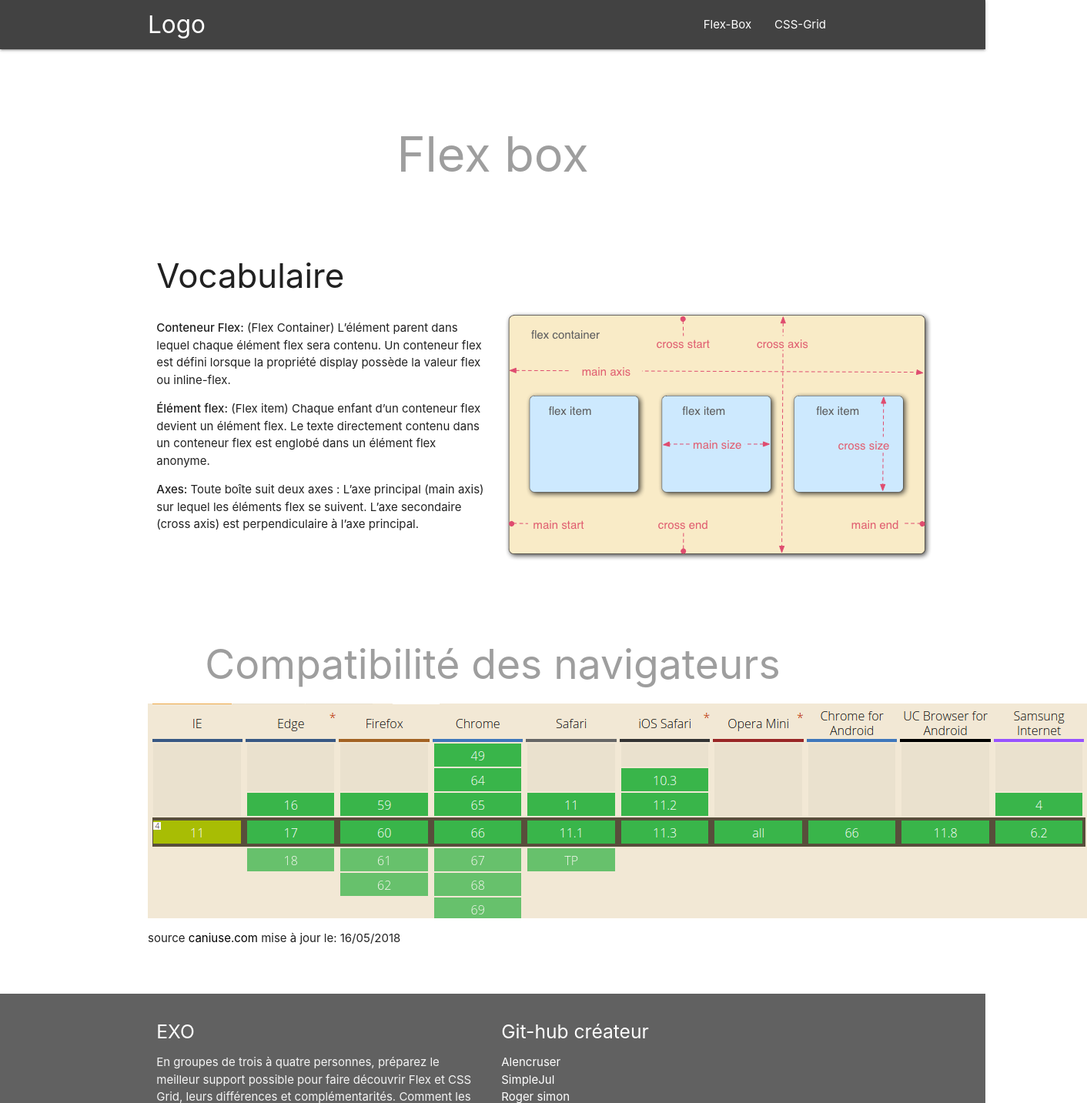
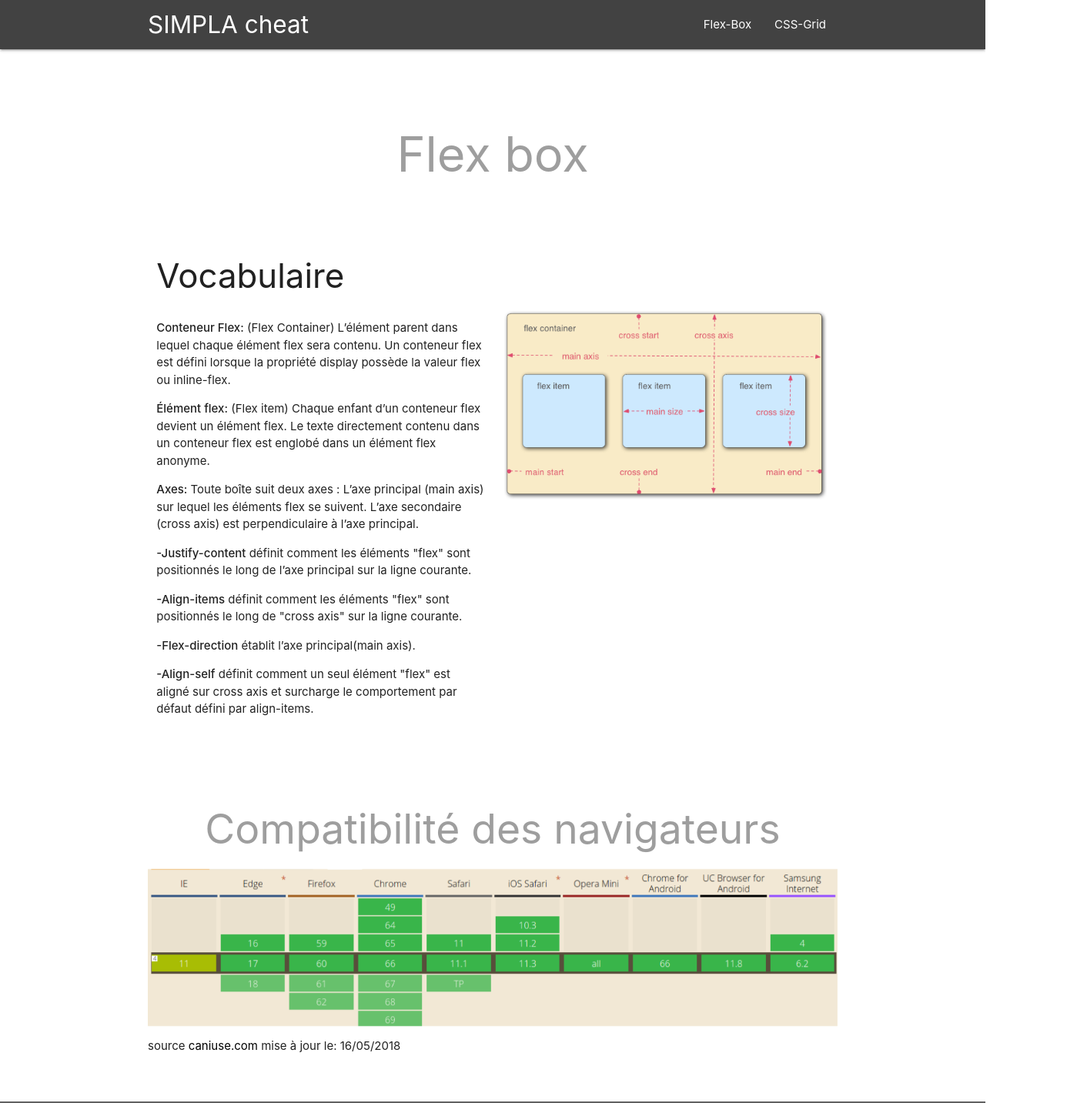
Before and after one commit to 51m0n2063r/flex-grid, a plain HTML site: page flex.html in a window 1280 px wide. Shown: the top 1433 px of the page at 77% size, 1412 px wide, since content can reach past the window. Drawn offline with nearby package versions, Linux system fonts and the light colour scheme.

Commit message:
flexretouche

```diff
--- a/flex.html
+++ b/flex.html
@@ -14,7 +14,7 @@
 
 <body>
     <nav class="#424242 grey darken-3 lighten-1" role="navigation">
-        <div class="nav-wrapper container"><a id="logo-container" href="index.html" class="brand-logo">Logo</a>
+        <div class="nav-wrapper container"><a id="logo-container" href="index.html" class="brand-logo">SIMPLA cheat</a>
             <ul class="right hide-on-med-and-down">
                 <li><a href="flex.html">Flex-Box</a></li>
                 <li><a href="grid.html">CSS-Grid</a></li>
@@ -40,14 +40,16 @@
                 <div class="col s6">
                     <p><strong>Conteneur Flex:</strong> (Flex Container) L’élément parent dans lequel chaque élément flex sera contenu. Un conteneur flex est défini lorsque la propriété display possède la valeur flex ou inline-flex.</p>
                     <p><strong>Élément flex:</strong> (Flex item) Chaque enfant d’un conteneur flex devient un élément flex. Le texte directement contenu dans un conteneur flex est englobé dans un élément flex anonyme.</p>
-                    <p><strong>Axes:</strong> Toute boîte suit deux axes : L’axe principal (main axis) sur lequel les éléments flex se suivent. L’axe secondaire (cross axis) est perpendiculaire à l’axe principal.</p>
+                    <p><strong>Axes:</strong> Toute boîte suit deux axes : L’axe principal (main axis) sur lequel les éléments flex se suivent. L’axe secondaire (cross axis) est perpendiculaire à l’axe principal. </p>
+                    <p><strong>-Justify-content</strong> définit comment les éléments "flex" sont positionnés le long de l’axe principal sur la ligne courante.</p><p><strong>-Align-items</strong> définit comment les éléments "flex" sont positionnés le long de "cross axis" sur la ligne courante. </p><p><strong>-Flex-direction</strong> établit l’axe principal(main axis). </p>
+                    <p><strong>-Align-self</strong>  définit comment un seul élément "flex" est aligné sur cross axis et surcharge le comportement par défaut défini par align-items. </p>
                 </div>
-                <div class="col s6"><img class="materialboxed" src="img/flex_terms.png"></div>
+                <div class="col s6"><img class="materialboxed" width="100%" src="img/flex_terms.png"></div>
             </div>
 
             <br><br>
             <h2 class="header center grey-text">Compatibilité des navigateurs</h2>
-            <img class="materialboxed" src="img/flex-box.png">
+            <img class="materialboxed" width="100%" src="img/flex-box.png">
             <p>source <a class="black-text text-lighten-3" href="https://caniuse.com/#feat=flexbox">caniuse.com</a> mise à jour le: 16/05/2018 </p>
             <br><br>
         </div>
```
